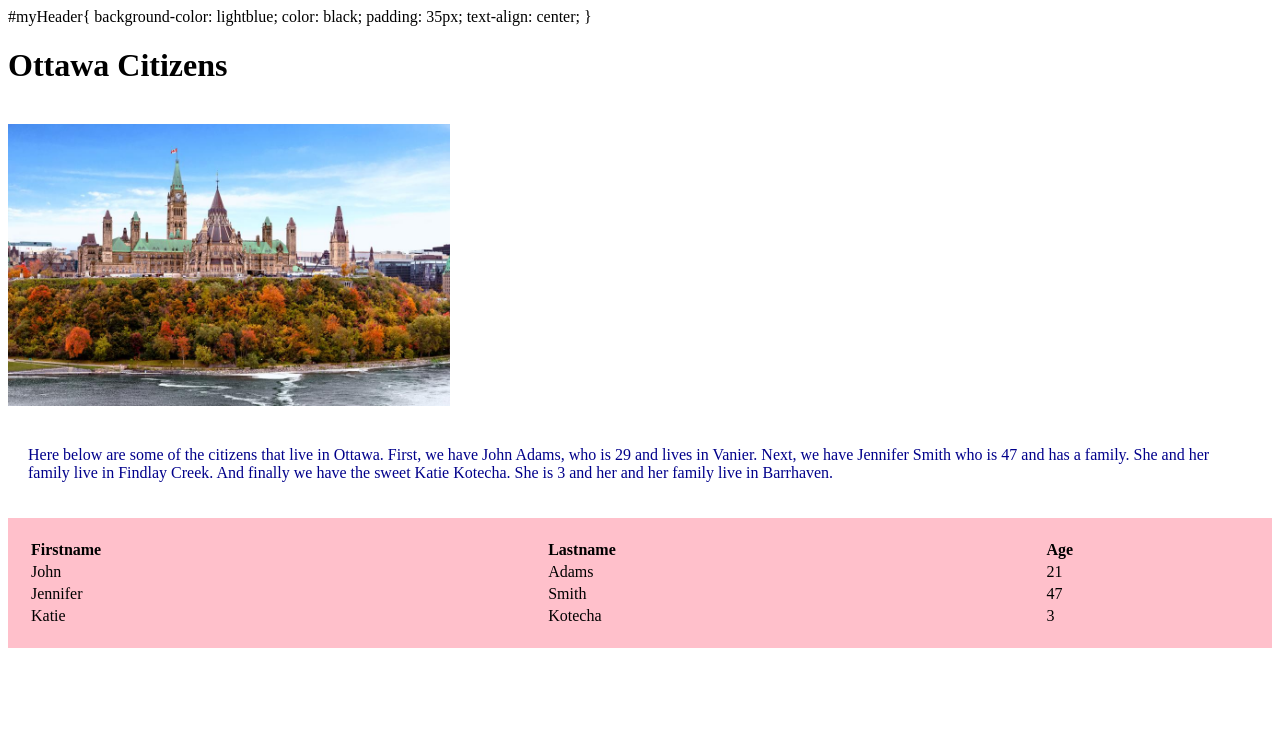
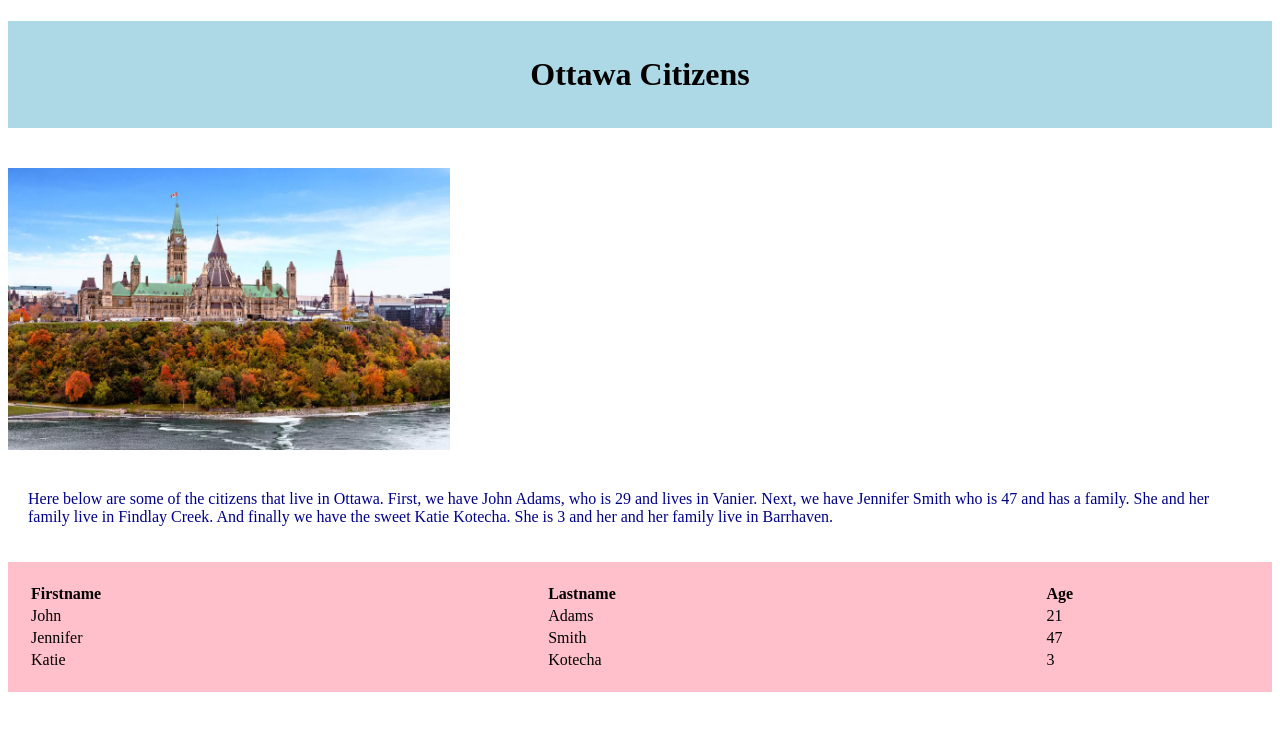
Before and after one commit to Mateo-Ugarte/Unit-2-06, a plain HTML site: page index.html in a window 1280 px wide. Drawn offline with Linux system fonts and the light colour scheme.

Commit message:
more changes

```diff
--- a/index.html
+++ b/index.html
@@ -4,7 +4,6 @@
     <meta charset="utf-8">
     <meta name="viewport" content="width=device-width">
     <title>Manchester City Squad</title>
-    <link href="style.css" rel="stylesheet" type="text/css"
      <style>
       #myHeader{
         background-color: lightblue;
```
